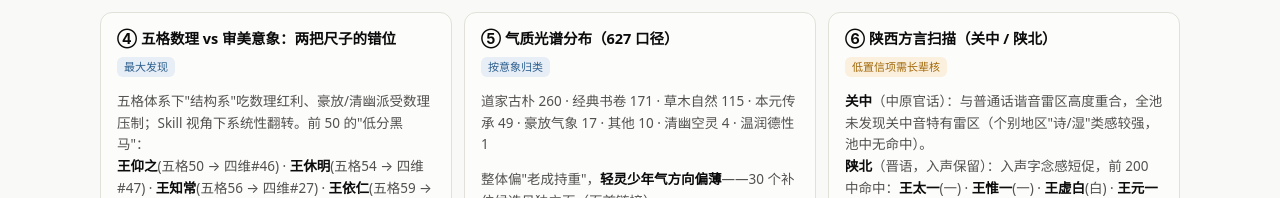
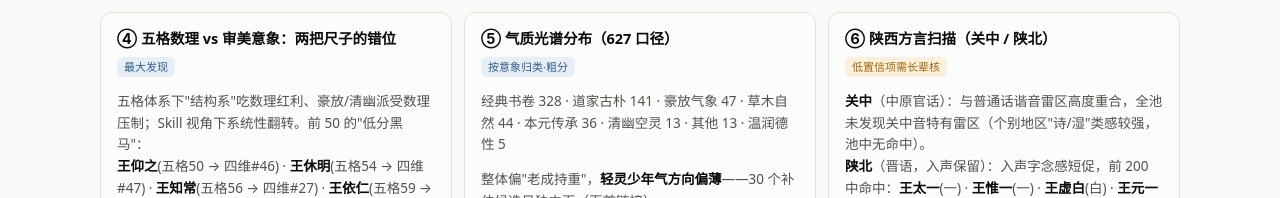
Before and after one commit to shaobin-yb/naming, a plain HTML site: page skill-review.html in a window 1280 px wide. Shown: the part 602-800 px from the top of the page. Drawn offline with Linux system fonts and the light colour scheme.

Commit message:
修正重估页气质分布统计: 关键词误按逐字符匹配导致分类错乱
- qx_of 关键词改为词级匹配(原先词组被拆成单字,"始青之气"的"青"等超宽命中)
- 第⑤卡分布修正: 经典书卷328/道家古朴141/豪放气象47...;标注"粗分"

```diff
--- a/skill-review.html
+++ b/skill-review.html
@@ -123,8 +123,8 @@ footer b{color:var(--ink2)}
   </div>
   <div class="fcard">
     <h3>⑤ 气质光谱分布（627 口径）</h3>
-    <span class="tag t-info">按意象归类</span>
-    <p>道家古朴 260 · 经典书卷 171 · 草木自然 115 · 本元传承 49 · 豪放气象 17 · 其他 10 · 清幽空灵 4 · 温润德性 1</p>
+    <span class="tag t-info">按意象归类·粗分</span>
+    <p>经典书卷 328 · 道家古朴 141 · 豪放气象 47 · 草木自然 44 · 本元传承 36 · 清幽空灵 13 · 其他 13 · 温润德性 5</p>
     <p>整体偏"老成持重"，<b>轻灵少年气方向偏薄</b>——30 个补位候选见独立页（页首链接）。</p>
   </div>
   <div class="fcard">
```
